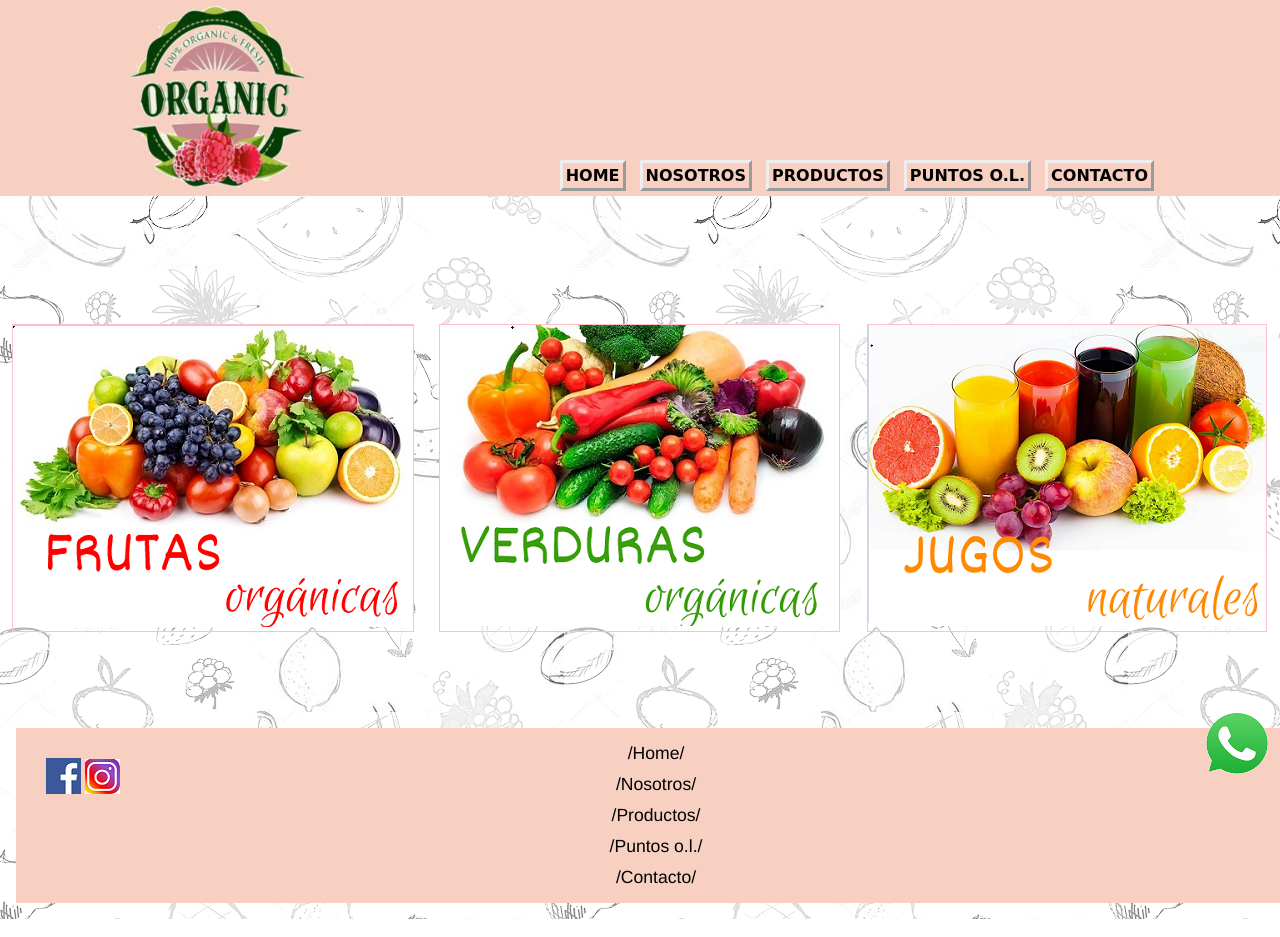
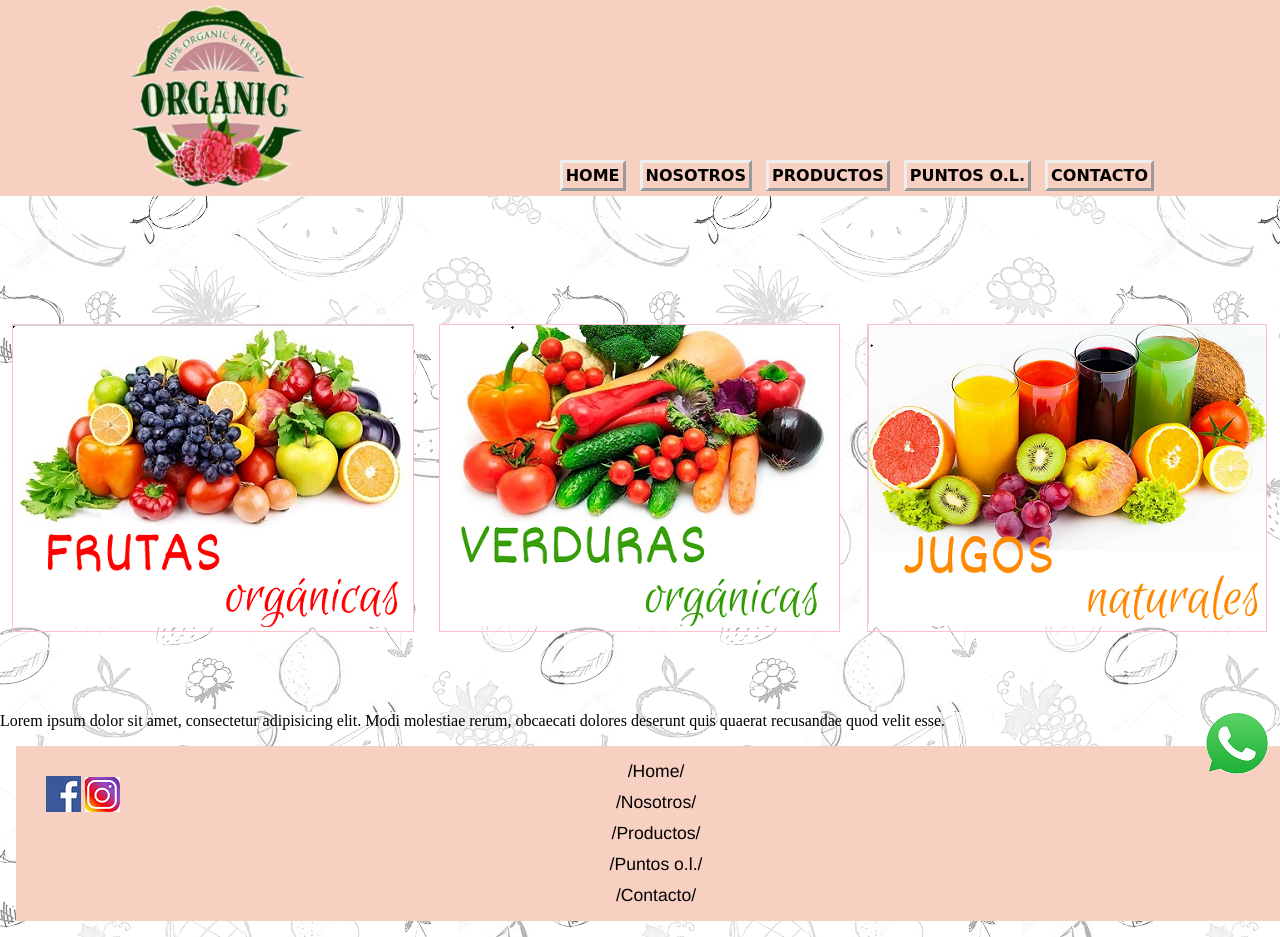
Before and after one commit to SilBus/proyecto, a plain HTML site: page index.html in a window 1280 px wide. Drawn offline with Linux system fonts and the light colour scheme.

Commit message:
agregue lorem a index

```diff
--- a/index.html
+++ b/index.html
@@ -41,6 +41,7 @@
                 <div class="img2"><img src="./img/img2.png" alt="Imagen de producto"></div>
                 <div class="img3"><img src="./img/img3.png" alt="Imagen de producto"></div>
             </div>
+            Lorem ipsum dolor sit amet, consectetur adipisicing elit. Modi molestiae rerum, obcaecati dolores deserunt quis quaerat recusandae quod velit esse.
         </main>
         <footer>
             <div class="containerFooter">
```
